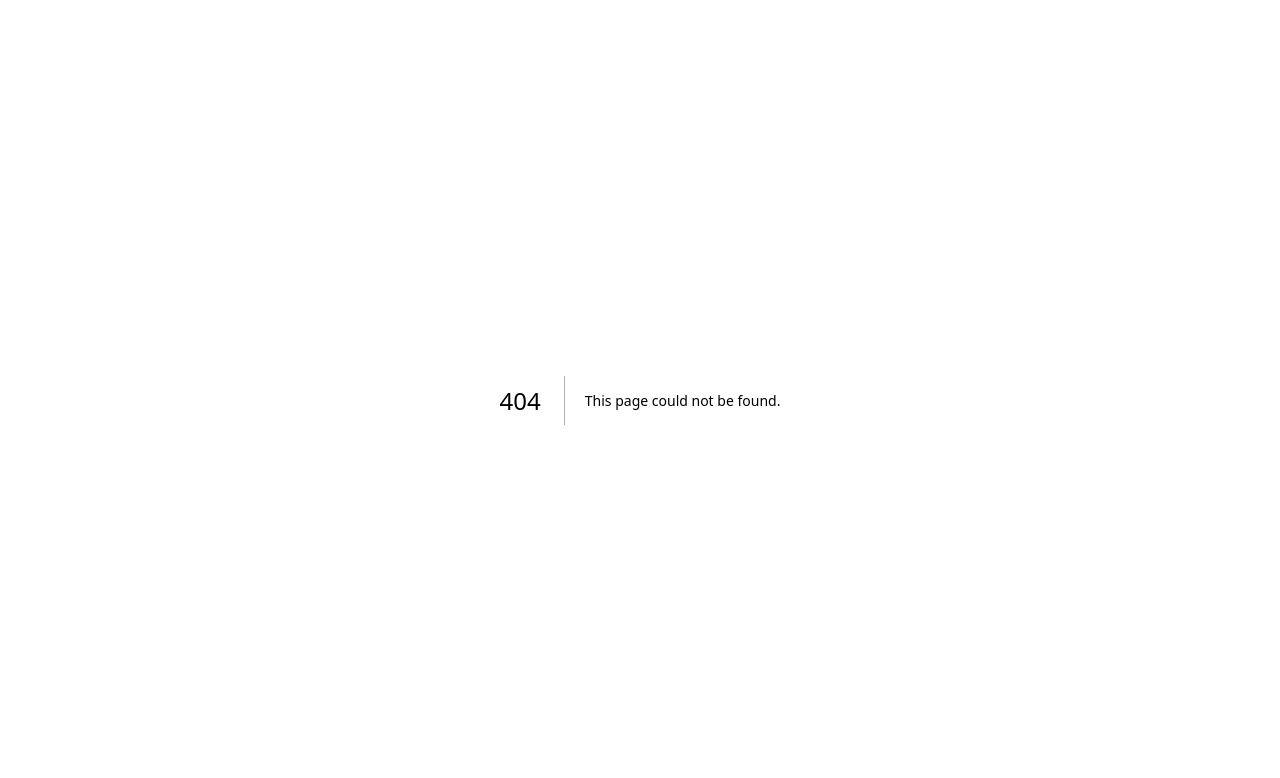
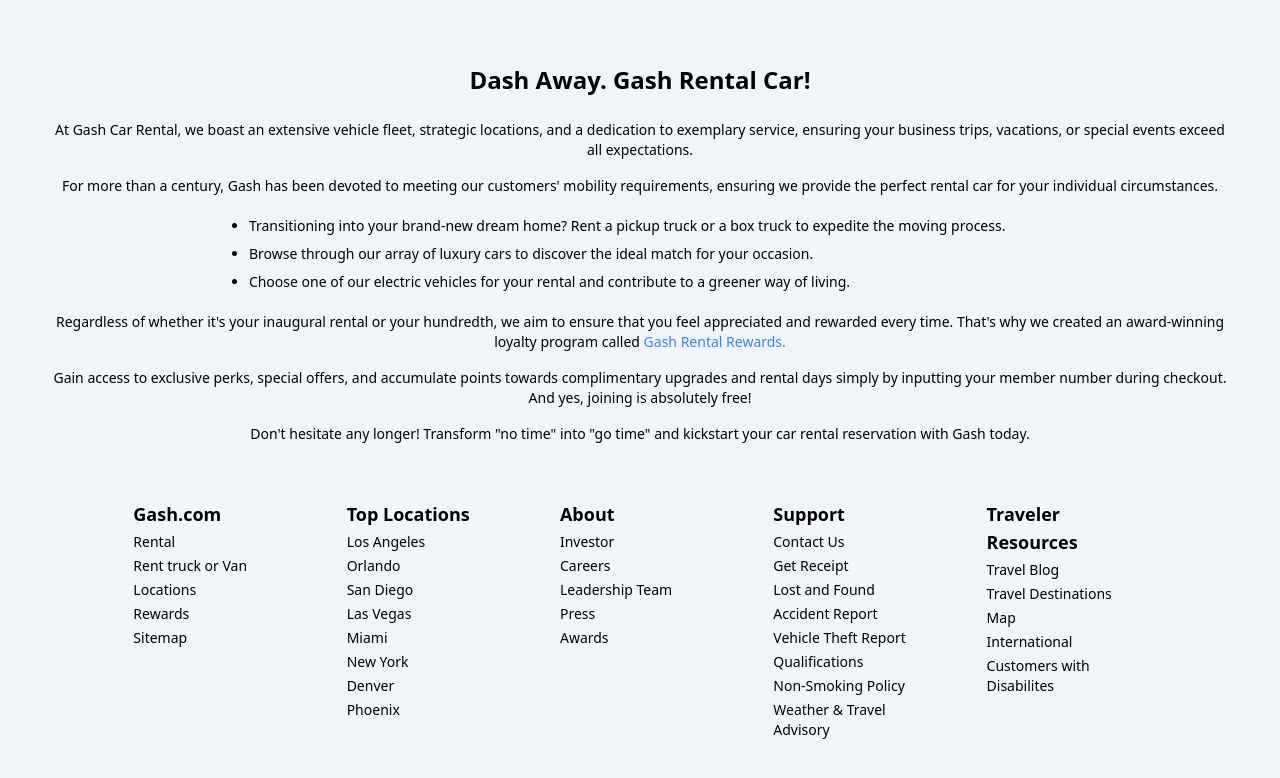
Before and after one commit to Peterson-Jacob/gsr, a Next.js app: page /components/footer in a window 1280 px wide. Before the commit this address had no page. Shown: the top 778 px of the page. Built offline with nearby package versions, Linux system fonts and the light colour scheme.

Commit message:
Create footer.jsx

```diff
--- /dev/null
+++ b/pages/components/footer.jsx
@@ -0,0 +1,117 @@
+
+
+
+export default function Footer(){
+
+    return(
+        <>
+            <div className="w-full bg-slate-100">
+
+                <div>
+                    <h2 className="text-xl sm:text-2xl font-bold pt-16 pb-4 text-center">Dash Away. Gash Rental Car!</h2>
+
+                    <div className="w-11/12 my-0 pb-8 mx-auto">
+                        <p className="text-xs sm:text-sm sm:text-center py-2">
+                            At Gash Car Rental, we boast an extensive vehicle fleet, strategic locations,
+                             and a dedication to exemplary service, ensuring your business trips, vacations,
+                             or special events exceed all expectations.
+                        </p>
+
+                        <p className="text-xs sm:text-sm sm:text-center py-2">
+                            For more than a century, Gash has been devoted to meeting our customers' mobility
+                            requirements, ensuring we provide the perfect rental car for your individual circumstances.
+                        </p>
+
+
+                        <ul className="text-xs text-left w-5/6 sm:text-sm sm:w-2/3 my-0 mx-auto py-2 list-disc">
+                             <li className="py-1">Transitioning into your brand-new dream home? Rent a pickup truck or a box truck to expedite the moving process.</li>
+                             <li className="py-1"> Browse through our array of luxury cars to discover the ideal match for your occasion.</li>
+                             <li className="py-1">Choose one of our electric vehicles for your rental and contribute to a greener way of living.</li>
+                        </ul>
+
+                        <p className="text-xs sm:text-sm sm:text-center py-2">
+                            Regardless of whether it's your inaugural rental or your hundredth, we aim to ensure that you
+                            feel appreciated and rewarded every time. That's why we created an award-winning loyalty program called <span className="text-blue-500">Gash Rental Rewards.</span>
+                        </p>
+
+                        <p className="text-xs sm:text-sm sm:text-center py-2">
+                        Gain access to exclusive perks, special offers, and accumulate points towards complimentary upgrades and
+                        rental days simply by inputting your member number during checkout. And yes, joining is absolutely free!
+                        </p>
+
+                        <p className="text-xs sm:text-sm sm:text-center py-2">
+                            Don't hesitate any longer! Transform "no time" into "go time" and kickstart your car rental reservation with Gash today.
+                        </p>
+
+
+                    </div>
+
+                </div>
+
+            <div className="flex flex-wrap w-11/12 my-0 mx-auto lg:w-5/6 lg:pb-32  footerMax">
+                <div className="flex-initial w-40 my-4 mx-auto">
+                   <h3 className="text-lg font-bold ">Gash.com</h3>
+                    <ul>
+                        <li className="text-sm cursor-pointer my-1">Rental</li>
+                        <li className="text-sm cursor-pointer my-1">Rent truck or Van</li>
+                        <li className="text-sm cursor-pointer my-1">Locations</li>
+                        <li className="text-sm cursor-pointer my-1">Rewards</li>
+                        <li className="text-sm cursor-pointer my-1">Sitemap</li>
+                    </ul>
+                </div>
+
+                <div className="flex-initial w-40 my-4 mx-auto">
+                   <h3 className="text-lg font-bold ">Top Locations</h3>
+                    <ul>
+                        <li className="text-sm cursor-pointer my-1">Los Angeles</li>
+                        <li className="text-sm cursor-pointer my-1">Orlando</li>
+                        <li className="text-sm cursor-pointer my-1">San Diego</li>
+                        <li className="text-sm cursor-pointer my-1">Las Vegas</li>
+                        <li className="text-sm cursor-pointer my-1">Miami</li>
+                        <li className="text-sm cursor-pointer my-1">New York</li>
+                        <li className="text-sm cursor-pointer my-1">Denver</li>
+                        <li className="text-sm cursor-pointer my-1">Phoenix</li>
+                    </ul>
+                </div>
+
+                <div className="flex-initial w-40 my-4 mx-auto">
+                   <h3 className="text-lg font-bold">About</h3>
+                    <ul>
+                        <li className="text-sm cursor-pointer my-1">Investor</li>
+                        <li className="text-sm cursor-pointer my-1">Careers</li>
+                        <li className="text-sm cursor-pointer my-1">Leadership Team</li>
+                        <li className="text-sm cursor-pointer my-1">Press</li>
+                        <li className="text-sm cursor-pointer my-1">Awards</li>
+                    </ul>
+                </div>
+
+                <div className="flex-initial w-40 my-4 mx-auto ">
+                   <h3 className="text-lg font-bold">Support</h3>
+                    <ul>
+                        <li className="text-sm cursor-pointer my-1">Contact Us</li>
+                        <li className="text-sm cursor-pointer my-1">Get Receipt</li>
+                        <li className="text-sm cursor-pointer my-1">Lost and Found</li>
+                        <li className="text-sm cursor-pointer my-1">Accident Report</li>
+                        <li className="text-sm cursor-pointer my-1">Vehicle Theft Report</li>
+                        <li className="text-sm cursor-pointer my-1">Qualifications</li>
+                        <li className="text-sm cursor-pointer my-1">Non-Smoking Policy</li>
+                        <li className="text-sm cursor-pointer my-1">Weather & Travel Advisory</li>
+                    </ul>
+                </div>
+
+                <div className="flex-initial w-40 my-4 mx-auto ">
+                   <h3 className="text-lg font-bold ">Traveler Resources</h3>
+                    <ul>
+                        <li className="text-sm cursor-pointer my-1">Travel Blog</li>
+                        <li className="text-sm cursor-pointer my-1">Travel Destinations</li>
+                        <li className="text-sm cursor-pointer my-1">Map</li>
+                        <li className="text-sm cursor-pointer my-1"> International</li>
+                        <li className="text-sm cursor-pointer my-1">Customers with Disabilites</li>
+                    </ul>
+                </div>
+
+            </div>
+            </div>
+        </>
+    );
+}
```
